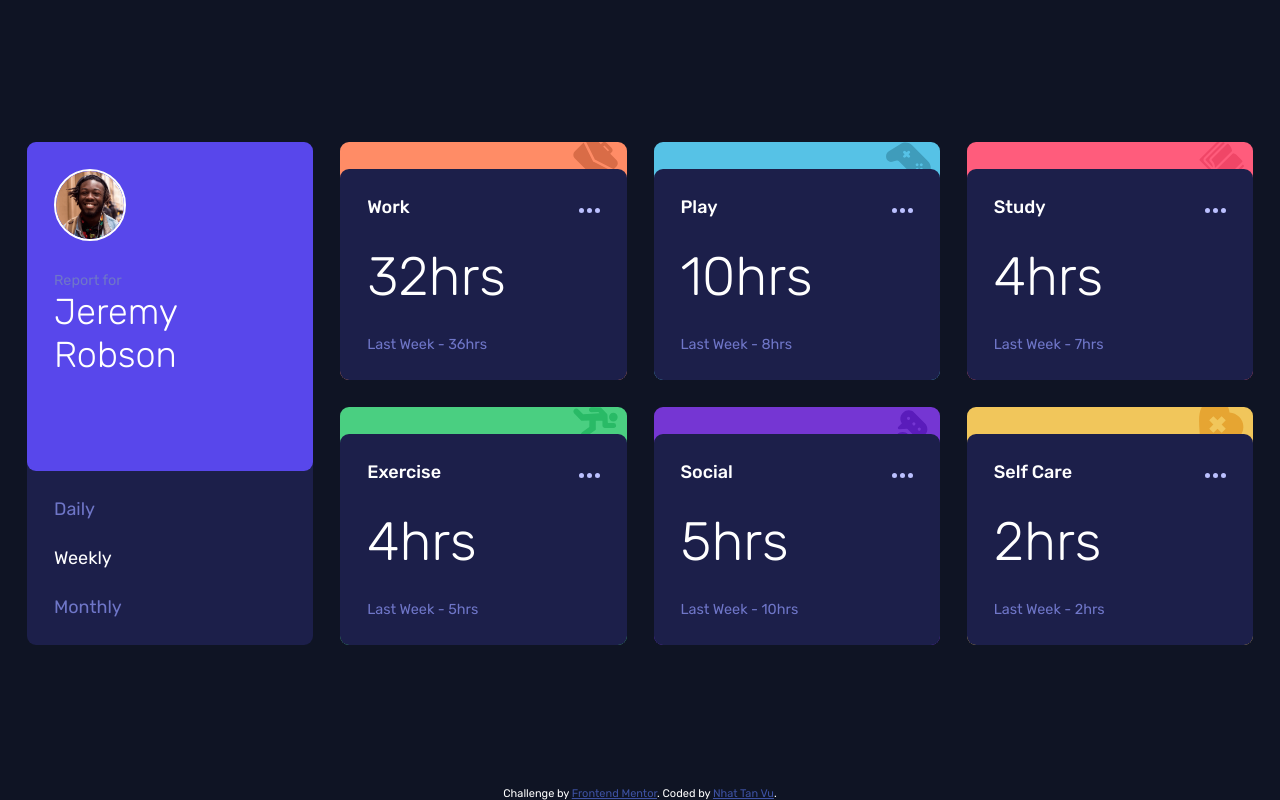
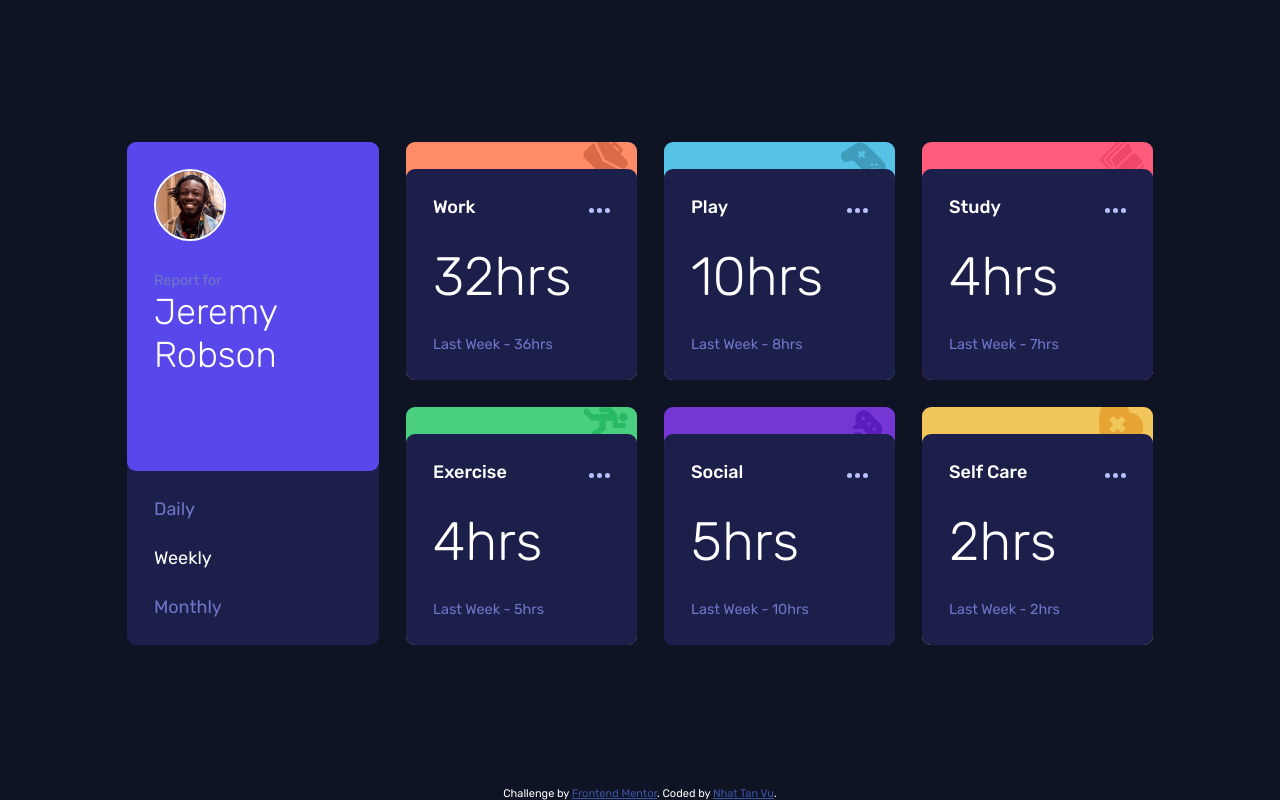
Before and after one commit to NhatTanVu/time-tracking-dashboard, a plain HTML site: page index.html in a window 1280 px wide. Drawn offline with Linux system fonts and the light colour scheme.

Commit message:
Adjust max width for different screen sizes

```diff
--- a/index.html
+++ b/index.html
@@ -210,7 +210,7 @@
             grid-template-columns: minmax(14rem, 1fr) minmax(12rem, 1fr) minmax(12rem, 1fr) minmax(12rem, 1fr);
             grid-template-rows: 1fr 1fr;
             --gap: var(--padding);
-            max-width: 80rem;
+            max-width: 60rem;
         }
 
             .home-grid > .report {
@@ -351,7 +351,7 @@
                 }
         }
 
-        @media (min-width: 43rem) and (max-width: 50rem) {
+        @media (min-width: 43rem) and (max-width: 63rem) {
             .home-grid {
                 grid-template-areas:
                     'report work play'
```
